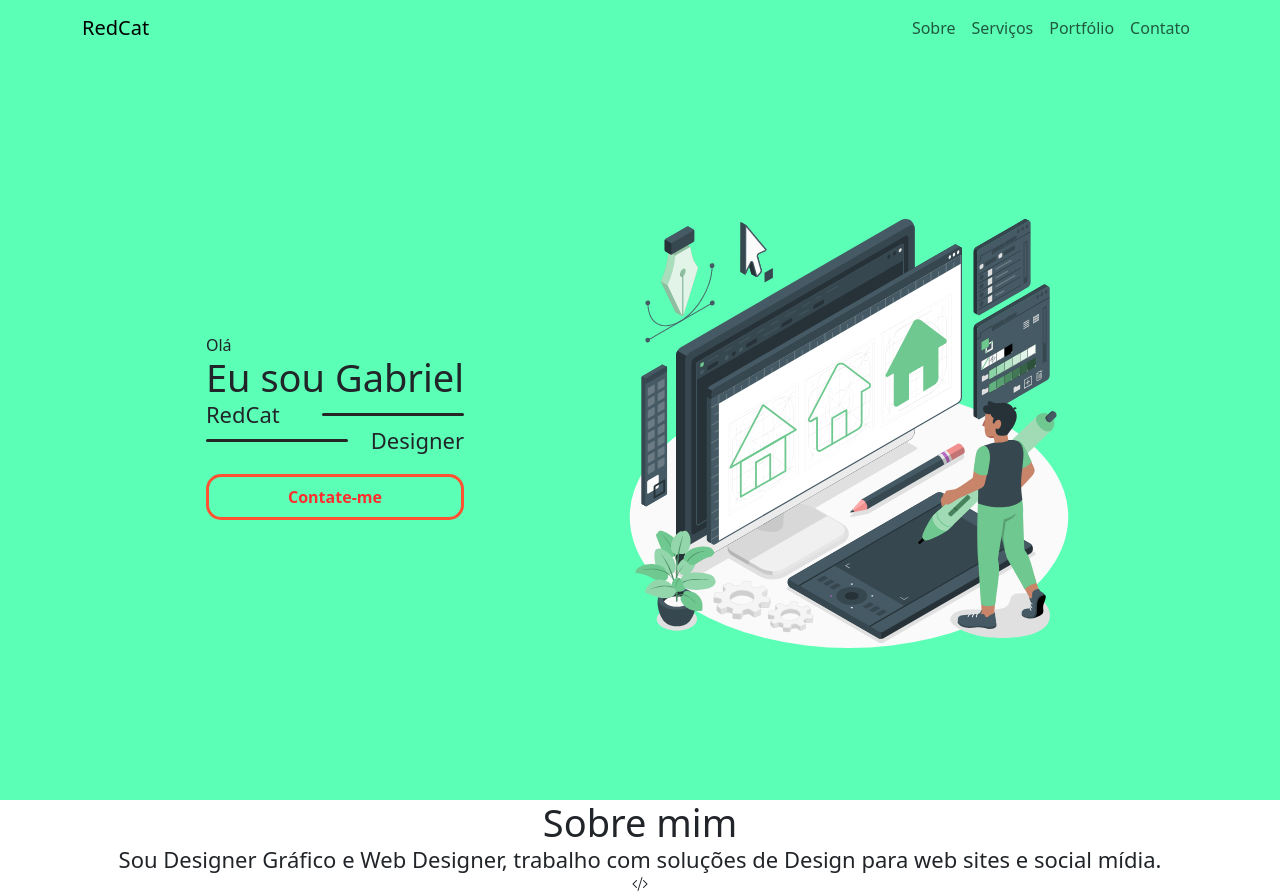
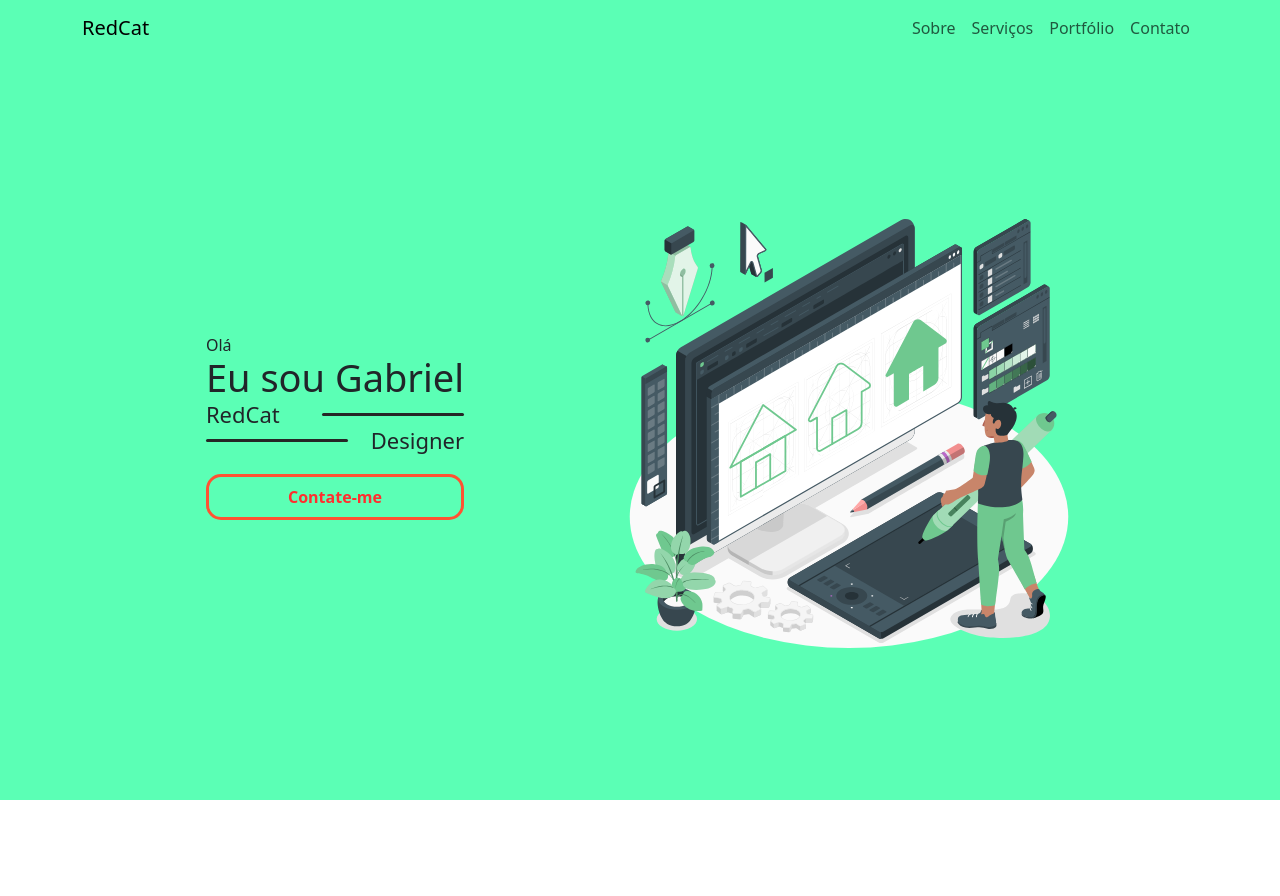
Before and after one commit to AllRedCat/react-line, a React (Vite) app in the folder portfolio-redcat/: page / in a window 1280 px wide. After the commit the page ends 800 px from the top, so only its background shows below. Built offline with nearby package versions, Linux system fonts and the light colour scheme.

Commit message:
add funciton to show home page

```diff
--- a/portfolio-redcat/src/App.tsx
+++ b/portfolio-redcat/src/App.tsx
@@ -3,11 +3,25 @@ import './App.css'
 import Home from './Home.tsx'
 import About from './About.tsx'
 
-function NavBar() {
+function HomePage() {
+  return (<Home />);
+}
+
+function App() {
+  const [showHome, setShowHome] = useState(true);
+
+
+  function HomeShow() {
+    setShowHome(true);
+  }
+
   return (
+    <>
+      <body>
+        <header>
           <nav className="navbar navbar-expand-lg">
             <div className="container bg-ligh-subtle">
-        <a className="navbar-brand" href="#">RedCat</a>
+              <a className="navbar-brand" href="#" onClick={HomeShow}>RedCat</a>
               <button className="navbar-toggler" type="button" data-bs-toggle="collapse" data-bs-target="#navbarNavAltMarkup"
                 aria-controls="navbarNavAltMarkup" aria-expanded="false" aria-label="Toggle navigation">
                 <span className="navbar-toggler-icon"></span>
@@ -22,28 +36,9 @@ function NavBar() {
               </div>
             </div>
           </nav>
-  );
-}
-
-function Content() {
-  return (
-    <>
-      <Home />
-      <About />
-    </>
-  );
-}
-
-function App() {
-
-  return (
-    <>
-      <body>
-        <header>
-          <NavBar />
         </header>
         <main>
-          <Content />
+          {showHome && <HomePage />}
         </main>
       </body>
     </>
```
Lines whose indentation alone changed are shown as unchanged.
